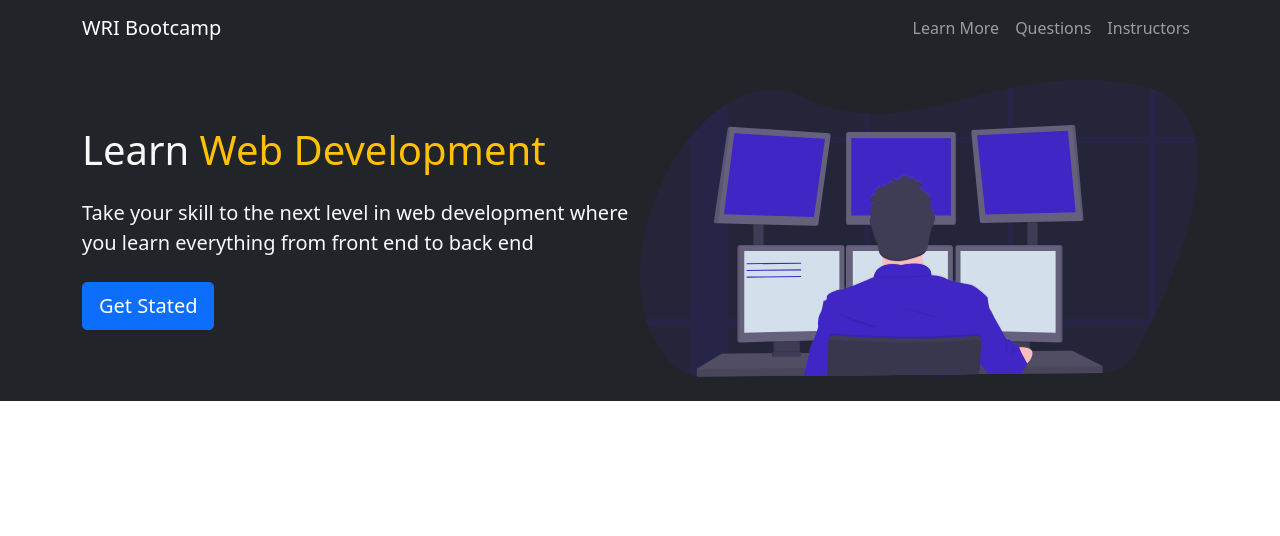
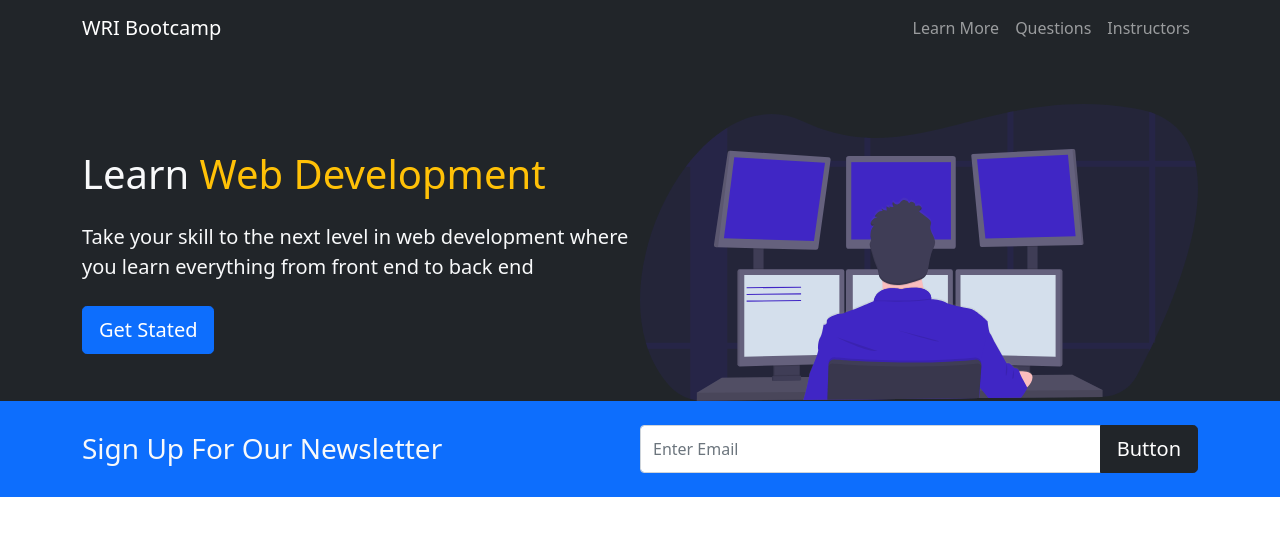
Before and after one commit to webroyit/b7t0s5-TryBootstap5, a plain HTML site: page index.html in a window 1280 px wide. Drawn offline with nearby package versions, Linux system fonts and the light colour scheme.

Commit message:
Add newsletter

```diff
--- a/index.html
+++ b/index.html
@@ -38,8 +38,7 @@
     </nav>
 
     <!-- Showcase -->
-
-    <section class="bg-dark text-light p-5 text-center text-sm-start py-4">
+    <section class="bg-dark text-light p-5 p-lg-0 pt-lg-5 text-center text-sm-start py-4">
         <div class="container">
             <div class="d-sm-flex align-items-center justify-content-between">
                 <div>
@@ -51,7 +50,25 @@
                         Get Stated
                     </button>
                 </div>
-                <img class="img-fluid w-50 d-none d-sm-block" src="img/showcase.svg" alt="">
+                <img class="img-fluid w-50 d-none d-sm-block" src="img/showcase.svg" alt="Showcase Person">
+            </div>
+        </div>
+    </section>
+
+    <!-- Newsletter -->
+    <section class="bg-primary text-light p-4">
+        <div class="container">
+            <div class="d-md-flex justify-content-between align-items-center">
+                <h3 class="mb-3 mb-md-0">
+                    Sign Up For Our Newsletter
+                </h3>
+
+                <div class="input-group news-input">
+                    <input type="text" class="form-control" placeholder="Enter Email">
+                    <button class="btn btn-dark btn-lg" type="button" id="button-addon2">
+                        Button
+                    </button>
+                  </div>
             </div>
         </div>
     </section>
--- a/styles.css
+++ b/styles.css
@@ -0,0 +1,5 @@
+@media(min-width: 768px) {
+    .news-input {
+        width: 50%;
+    }
+}
```
